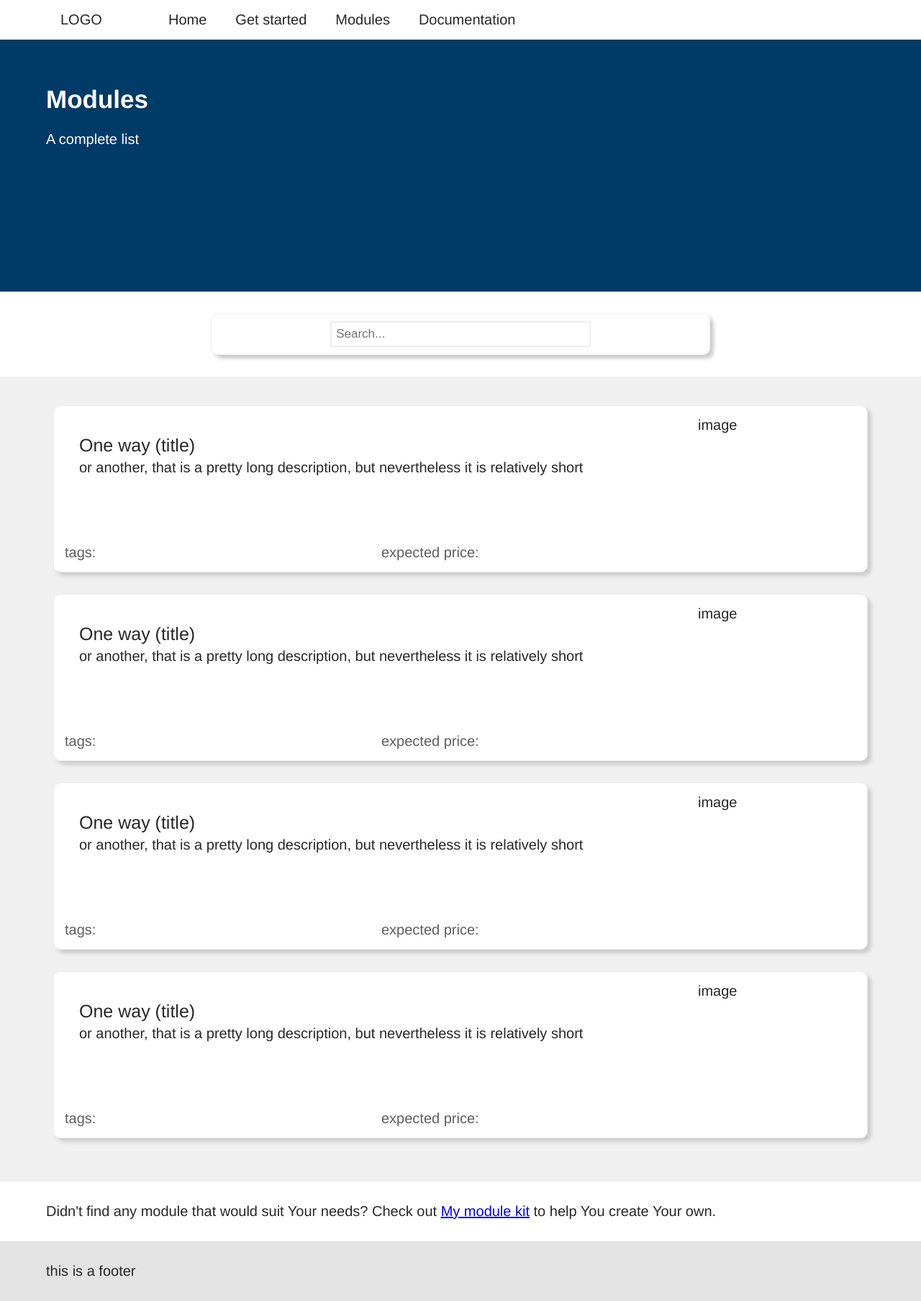
After one commit to modulair-poland/website, a PHP site: page /module-list.html in a window 1280 px wide. The commit adds this page. Shown: the whole page at 72% size. Run offline with PHP 8.4, Linux system fonts and the light colour scheme.

Commit message:
Add module list. Shuffle CSS files.

```diff
--- a/frontend/css/fonts.css
+++ b/frontend/css/fonts.css
@@ -27,6 +27,24 @@ h3 {
   font-size: 17px;
 }
 
+
+.my-module > .panel {
+  color: var(--theme-text-light);
+}
+.my-module > .panel > .text {
+  font-size: 17px;
+}
+
+
 .blog {
   font-size: 17px;
 }
+
+
+/* MODULE LIST */
+.list > .panel > .tags {
+  color: var(--theme-text-light);
+}
+.list > .panel > .price {
+  color: var(--theme-text-light);
+}
--- /dev/null
+++ b/frontend/css/header.css
@@ -0,0 +1,15 @@
+/* grid */
+.header-background {
+  grid-area: header / most-left / intro / most-right;
+}
+.header {
+  grid-area: header / left / intro / right;
+
+  display: grid;
+  grid-template-columns: [logo] 150px [home] auto [get-started] auto [modules] auto [documentation] auto [right] 1fr [most-right];
+  grid-template-rows: [top] 1fr [bottom];
+}
+/* header */
+.header > a {
+  margin: auto 20px auto 20px;
+}
--- /dev/null
+++ b/frontend/css/images.css
@@ -0,0 +1,7 @@
+.image {
+  padding: 0px;
+  border: 0px;
+}
+.image-small {
+  margin: auto;
+}
--- a/frontend/css/index-colour-declaration.css
+++ b/frontend/css/index-colour-declaration.css
@@ -6,7 +6,11 @@
 
   --theme-header-background: #ffffff;
   --theme-intro-background: #003a66; /*that is to be replaced with an image*/
+  --theme-list-background: #f0f0f0; /*that is to be replaced with an image*/
   --theme-footer-background: #e0e0e0e0;
+
+  --theme-search-bar-panel: #e0e0e0e0;
+
 
   --theme-outline: #eeeeee;
 }
--- a/frontend/css/index-fancy-decorations.css
+++ b/frontend/css/index-fancy-decorations.css
@@ -1,4 +1,12 @@
-.getting-started > .panels > .panel {
+.panel {
   box-shadow: 5px 5px 5px #ccc;
   border: solid 1px var(--theme-outline);
 }
+
+.panel > input {
+  border: 2px solid var(--theme-outline);
+}
+
+.panel > input {
+  outline: none;
+}
--- /dev/null
+++ b/frontend/css/index.css
@@ -0,0 +1,6 @@
+@import "images.css";
+@import "fonts.css";
+@import "index-colour.css";
+
+@import "index-grid.css";
+@import "index-fancy-decorations.css";
--- /dev/null
+++ b/frontend/css/module-list-colour.css
@@ -0,0 +1,15 @@
+@import "index-colour-declaration.css";
+
+.list-background {
+  background-color: var(--theme-list-background);
+}
+.list > .panel {
+  background-color: white;
+}
+
+.search-bar {
+  color: var(--theme-text);
+}
+.list {
+  color: var(--theme-text);
+}
--- /dev/null
+++ b/frontend/css/module-list-grid.css
@@ -0,0 +1,77 @@
+@import "panels.css";
+@import "header.css";
+
+html {
+  height: 100%;
+}
+
+body {
+  display: grid;
+  grid-template-columns: [most-left] 5% [left] 1fr [right] 5% [most-right];
+  grid-template-rows: [header] 55px [intro] 350px [search-bar] auto [list] auto [my-module] auto [footer] auto [most-bottom];
+
+  margin: 0px;
+  height: 100%;
+}
+
+/* background layout */
+.intro-background {
+  grid-area: intro / most-left / search-bar / most-right;
+}
+.search-bar-background {
+  grid-area: search-bar / most-left / list / most-right;
+}
+.list-background {
+  grid-area: list / most-left / my-module / most-right;
+}
+.my-module-background {
+  grid-area: my-module / most-left / footer / most-right;
+}
+.footer-background {
+  grid-area: footer / most-left / most-bottom / most-right;
+}
+
+/* main content container layout */
+
+.intro {
+  grid-area: intro / left / search-bar / right;
+  padding: 40px 0px 30px 0px;
+}
+.search-bar {
+  grid-area: search-bar / left / list / right;
+  padding: 30px 0px 30px 0px;
+}
+.list {
+  grid-area: list / left / my-module / right;
+  padding: 30px 0px 30px 0px;
+}
+.my-module {
+  grid-area: my-module / left / footer / right;
+  padding: 30px 0px 30px 0px;
+}
+.footer {
+  grid-area: footer / left / most-bottom / right;
+  padding: 30px 0px 30px 0px;
+}
+
+/* subcontainer layout:*/
+.search-bar > .panel {
+  width: 60%;
+  margin: auto;
+}
+.search-bar input {
+  display: block;
+  width: 50%;
+  margin-left: auto;
+  margin-right: auto;
+  margin-top: 10px;
+  margin-bottom: 10px;
+  padding: 6px;
+  border: none;
+  font-size: 17px;
+}
+
+
+.list > .panel > .text {
+  padding: 0px 20px 30px 20px;
+}
--- /dev/null
+++ b/frontend/css/module-list.css
@@ -0,0 +1,7 @@
+@import "images.css";
+@import "fonts.css";
+@import "index-colour.css";
+@import "module-list-colour.css";
+
+@import "module-list-grid.css";
+@import "index-fancy-decorations.css";
--- /dev/null
+++ b/frontend/css/panels.css
@@ -0,0 +1,36 @@
+
+.panel {
+  display: grid;
+  grid-template-columns: [text] 1fr [photo] 40% [right];
+  grid-template-rows: [top] auto [bottom];
+  margin: 10px 10px 10px 10px;
+  border-radius: 10px;
+}
+
+.panel-singular {
+  display: block;
+  margin: 10px 10px 10px 10px;
+  border-radius: 10px;
+}
+
+.panel-list {
+  display: grid;
+  grid-template-columns: [text] 1fr [text-mid] 1fr [photo] 20% [right];
+  grid-template-rows: [top] auto [additional] auto [bottom];
+  margin: 10px 10px 30px 10px;
+  padding: 15px 15px 15px 15px;
+  border-radius: 10px;
+
+  min-height: 200px;
+}
+.panel-list > .text {
+  grid-area: top / text / additional / photo;
+}
+.panel-list > .tags {
+  grid-area: additional / text / bottom / text-mid;
+  align-self: end;
+}
+.panel-list > .price {
+  grid-area: additional / text-mid / bottom / photo;
+  align-self: end;
+}
--- /dev/null
+++ b/frontend/module-list.html
@@ -0,0 +1,118 @@
+<!DOCTYPE html>
+<html lang="en" dir="ltr" class="theme-light">
+  <head>
+    <meta charset="utf-8">
+    <link rel="stylesheet" href="./css/module-list.css">
+    <link rel="stylesheet" href="./css/index-colour.css">
+    <link rel="stylesheet" href="./css/index-fancy-decorations.css">
+    <title>ModulAir</title>
+  </head>
+  <body>
+    <div class="header-background"></div>
+    <div class="intro-background"></div>
+    <div class="search-bar-background"></div>
+    <div class="list-background"></div>
+    <div class="my-module-background"></div>
+    <div class="footer-background"></div>
+
+    <div class="header">
+      <a class="logo">
+        LOGO
+      </a>
+      <a class="home">
+        Home
+      </a>
+      <a class="get-started">
+        Get started
+      </a>
+      <a class="modules">
+        Modules
+      </a>
+      <a class="documentation">
+        Documentation
+      </a>
+    </div>
+    <div class="intro">
+      <h1>Modules</h1>
+      A complete list
+    </div>
+    <div class="search-bar">
+      <div class="panel panel-singular">
+        <input type="text" placeholder="Search...">
+      </div>
+    </div>
+    <div class="list">
+      <div class="panel panel-list">
+        <div class="text">
+          <h3>One way (title)</h3>
+          or another, that is a pretty long description, but nevertheless it is relatively short
+        </div>
+        <div class="image">
+              image
+        </div>
+        <div class="tags">
+          tags:
+        </div>
+        <div class="price">
+          expected price:
+        </div>
+      </div>
+
+      <div class="panel panel-list">
+        <div class="text">
+          <h3>One way (title)</h3>
+          or another, that is a pretty long description, but nevertheless it is relatively short
+        </div>
+        <div class="image">
+              image
+        </div>
+        <div class="tags">
+          tags:
+        </div>
+        <div class="price">
+          expected price:
+        </div>
+      </div>
+
+      <div class="panel panel-list">
+        <div class="text">
+          <h3>One way (title)</h3>
+          or another, that is a pretty long description, but nevertheless it is relatively short
+        </div>
+        <div class="image">
+              image
+        </div>
+        <div class="tags">
+          tags:
+        </div>
+        <div class="price">
+          expected price:
+        </div>
+      </div>
+
+      <div class="panel panel-list">
+        <div class="text">
+          <h3>One way (title)</h3>
+          or another, that is a pretty long description, but nevertheless it is relatively short
+        </div>
+        <div class="image">
+              image
+        </div>
+        <div class="tags">
+          tags:
+        </div>
+        <div class="price">
+          expected price:
+        </div>
+      </div>
+
+    </div>
+    <div class="my-module">
+      Didn't find any module that would suit Your needs? Check out <a href="#">My module kit</a>
+      to help You create Your own.
+    </div>
+    <div class="footer">
+      this is a footer
+    </div>
+  </body>
+</html>
```
Also changed, not shown: frontend/css/index-grid.css (+6 -17 lines), frontend/index.html (+25 -6 lines), 1 other file.
